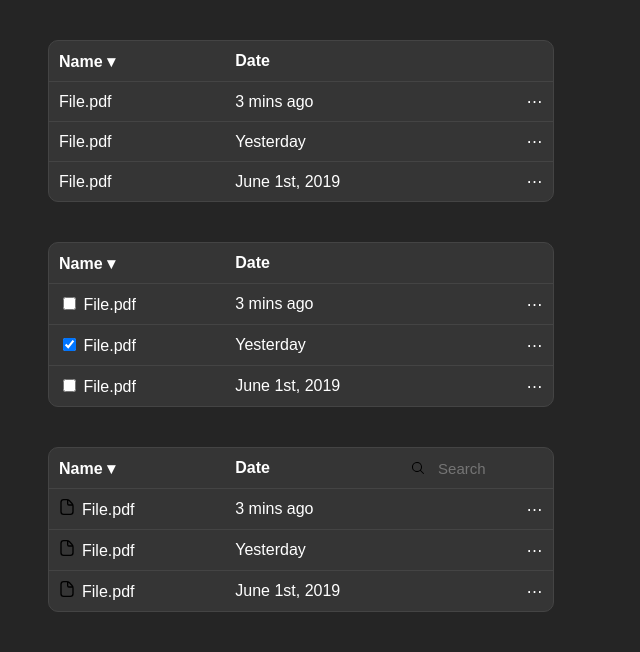
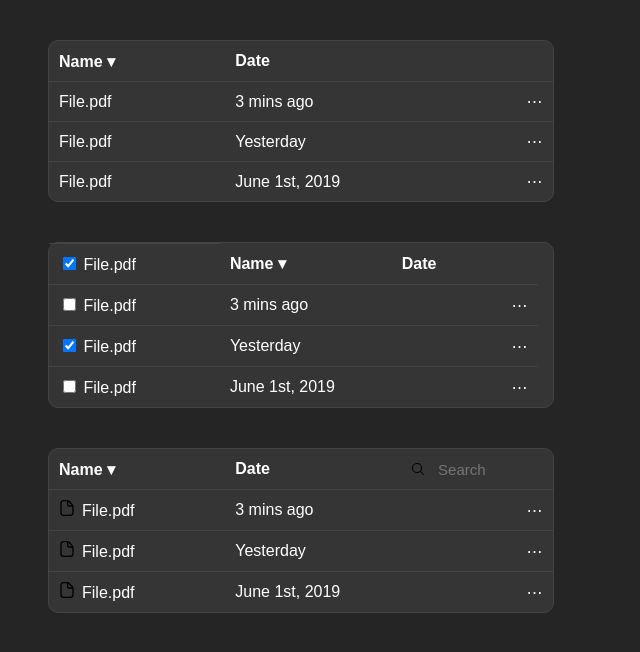
Before and after one commit to PavloBudko/homework3, a plain HTML site: page index.html in a window 1280 px wide. Shown: the whole page, without its empty margins (0-640 px from the left). Drawn offline with Linux system fonts and the light colour scheme.

Commit message:
Add changesin index.html

```diff
--- a/index.html
+++ b/index.html
@@ -35,6 +35,7 @@
         </table>
         <table>
             <tr>
+                <td><input type="checkbox" name="file" value="File.pdf" checked> File.pdf</td>
                 <th class="arrow"><span><i class="fas fa-minus-square"></i></span> Name </th>
                 <th>Date</th>
                 <th></th>
```
